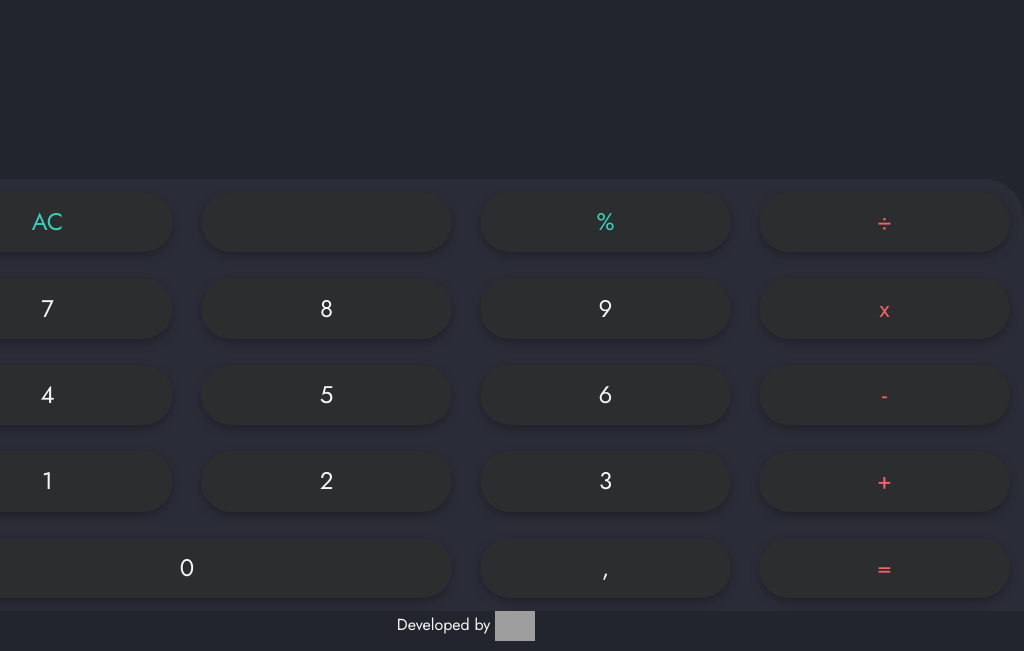
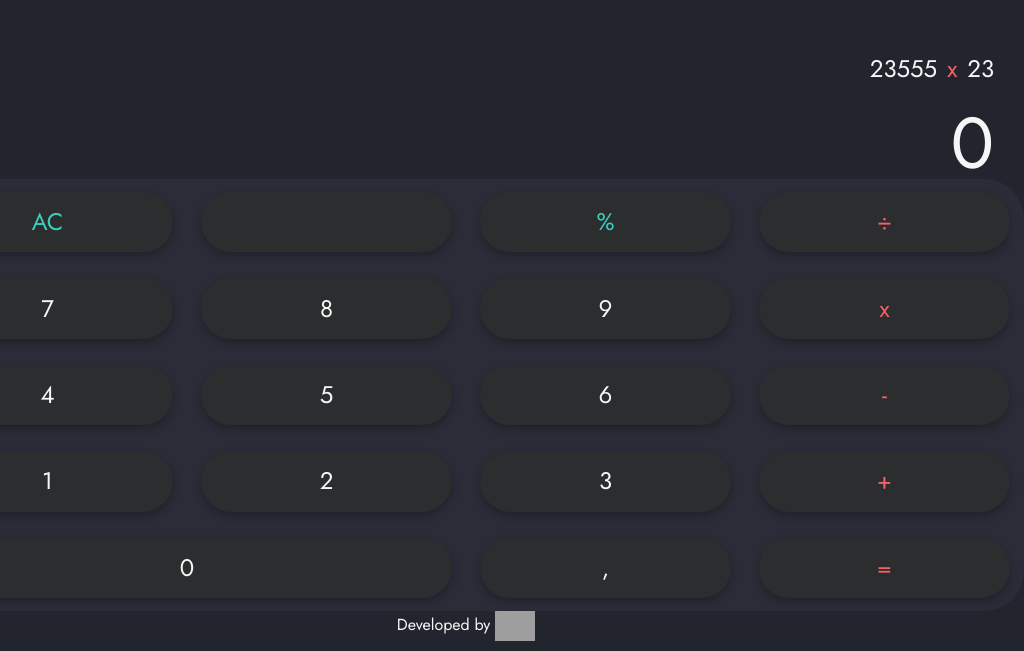
Before and after one commit to douglaszapelini/calculator, an Angular app: page / in a window 1280 px wide. Shown: the part 149-800 px from the top of the page, without its empty margins (174-1198 px from the left). Built offline with nearby package versions, Linux system fonts and the light colour scheme; grey boxes are pictures that could not be loaded; what ngx-bootstrap-icons would draw is missing.

Commit message:
Adjusted number keys, comma key, clear key and backspace key.

```diff
--- a/src/app/calculator-content/calculator-content.component.css
+++ b/src/app/calculator-content/calculator-content.component.css
@@ -9,7 +9,7 @@
 }
 
 .keyboard {
-  border-radius: 40px 40px 0 0;
+  border-radius: 40px;
   display: grid;
   background-color: var(--bg-color-keyboard-dark);
   grid-template-areas: "line1"
@@ -50,6 +50,27 @@
   color: var(--font-color-first-keys);
 }
 
-.other-keys {
+.other-keys,
+.operation {
   color: var(--font-color-other-keys);
 }
+
+.number {
+  display: flex;
+  flex-direction: row-reverse;
+  padding-right: 1.875rem;
+  width: 100%;
+  align-items: center;
+  font-size: 4.5rem;
+}
+
+.display {
+  font-size: 1.5rem;
+  display: flex;
+  flex-direction: row;
+  justify-content: flex-end;
+  align-items: flex-end;
+  gap: 0.625rem;
+  margin-bottom: 1.25rem;
+  padding-right: 1.875rem;
+}
--- a/src/app/calculator-content/calculator-content.component.html
+++ b/src/app/calculator-content/calculator-content.component.html
@@ -1,18 +1,22 @@
 <div class="container-sm">
   <!-- Display -->
   <div class="display">
+    <div class="number-history">{{firstNumber}}</div>
+    <div class="operation">{{operation}}</div>
+    <div class="number-history">{{lastNumber}}</div>
   </div>
   <!-- Number -->
   <div class="number">
+    {{actualNumber}}
   </div>
   <!-- Keyboard -->
   <div id="keyboard" class="keyboard grid text-center">
     <div class="line">
       <div class="col-3 key">
-        <button class="key-button first-keys">AC</button>
+        <button class="key-button first-keys" (click)="clearNumber()">AC</button>
       </div>
       <div class="col-3 key">
-        <button class="key-button first-keys">
+        <button class="key-button first-keys" (click)="backspace()">
           <i i-bs name="backspace" width="1.7rem" height="1.7rem"></i>
         </button>
       </div>
@@ -25,13 +29,13 @@
     </div>
     <div class="line">
       <div class="col-3 key">
-        <button class="key-button">7</button>
+        <button class="key-button" (click)="addDigit('7')">7</button>
       </div>
       <div class="col-3 key">
-        <button class="key-button">8</button>
+        <button class="key-button" (click)="addDigit('8')">8</button>
       </div>
       <div class="col-3 key">
-        <button class="key-button">9</button>
+        <button class="key-button" (click)="addDigit('9')">9</button>
       </div>
       <div class="col-3 key">
         <button class="key-button other-keys">x</button>
@@ -39,13 +43,13 @@
     </div>
     <div class="line">
       <div class="col-3 key">
-        <button class="key-button">4</button>
+        <button class="key-button" (click)="addDigit('4')">4</button>
       </div>
       <div class="col-3 key">
-        <button class="key-button">5</button>
+        <button class="key-button" (click)="addDigit('5')">5</button>
       </div>
       <div class="col-3 key">
-        <button class="key-button">6</button>
+        <button class="key-button" (click)="addDigit('6')">6</button>
       </div>
       <div class="col-3 key">
         <button class="key-button other-keys">-</button>
@@ -53,13 +57,13 @@
     </div>
     <div class="line">
       <div class="col-3 key">
-        <button class="key-button">1</button>
+        <button class="key-button" (click)="addDigit('1')">1</button>
       </div>
       <div class="col-3 key">
-        <button class="key-button">2</button>
+        <button class="key-button" (click)="addDigit('2')">2</button>
       </div>
       <div class="col-3 key">
-        <button class="key-button">3</button>
+        <button class="key-button" (click)="addDigit('3')">3</button>
       </div>
       <div class="col-3 key">
         <button class="key-button other-keys">+</button>
@@ -67,10 +71,10 @@
     </div>
     <div class="line">
       <div class="col-6 key">
-        <button class="key-button-0">0</button>
+        <button class="key-button-0" (click)="addDigit('0')">0</button>
       </div>
       <div class="col-3 key">
-        <button class="key-button">,</button>
+        <button class="key-button" (click)="addDigit(',')">,</button>
       </div>
       <div class="col-3 key">
         <button class="key-button other-keys">=</button>
--- a/src/app/calculator-content/calculator-content.component.ts
+++ b/src/app/calculator-content/calculator-content.component.ts
@@ -6,5 +6,60 @@ import { Component } from '@angular/core';
   styleUrls: ['./calculator-content.component.css']
 })
 export class CalculatorContentComponent {
+  actualNumber: string;
+  maxDigits: number = 16;
+  operation: string;
+  firstNumber: string;
+  lastNumber: string;
 
+  constructor() {
+    this.actualNumber = '0';
+    this.operation = 'x';
+    this.firstNumber = '23555';
+    this.lastNumber = '23';
+  }
+
+  addDigit(digit: string): void {
+    let number = this.actualNumber.replaceAll('.', '');
+
+    const numberDigits = number.replace(',', '').length;
+    if (numberDigits >= this.maxDigits) return;
+
+    if (number.includes(',') && digit === ',') return;
+    if (number === '0' && digit !== ',') number = '';
+
+    number += digit;
+    this.actualNumber = number;
+    this.formatNumber();
+  }
+
+  clearNumber(): void {
+    this.actualNumber = '0';
+  }
+
+  backspace(): void {
+    let number = this.actualNumber.replaceAll('.', '');
+    if (number === '0') return;
+    number = this.actualNumber.slice(0, -1);
+    if (number === '') number = '0';
+    this.actualNumber = number;
+    this.formatNumber();
+  }
+
+  formatNumber(): void {
+    const actualNumber = this.actualNumber.replaceAll('.', '').split(',');
+    let beforeComma = '';
+    let afterComma = '';
+
+    if (this.actualNumber.includes(',')) {
+      afterComma = actualNumber[1]
+      const numberBeforeComma = Number.parseFloat(actualNumber[0]);
+      beforeComma = new Intl.NumberFormat().format(numberBeforeComma);
+      this.actualNumber = `${beforeComma},${afterComma}`;
+    } else {
+      const numberBeforeComma = Number.parseFloat(actualNumber[0]);
+      beforeComma = new Intl.NumberFormat().format(numberBeforeComma);
+      this.actualNumber = beforeComma;
+    }
+  }
 }
```
